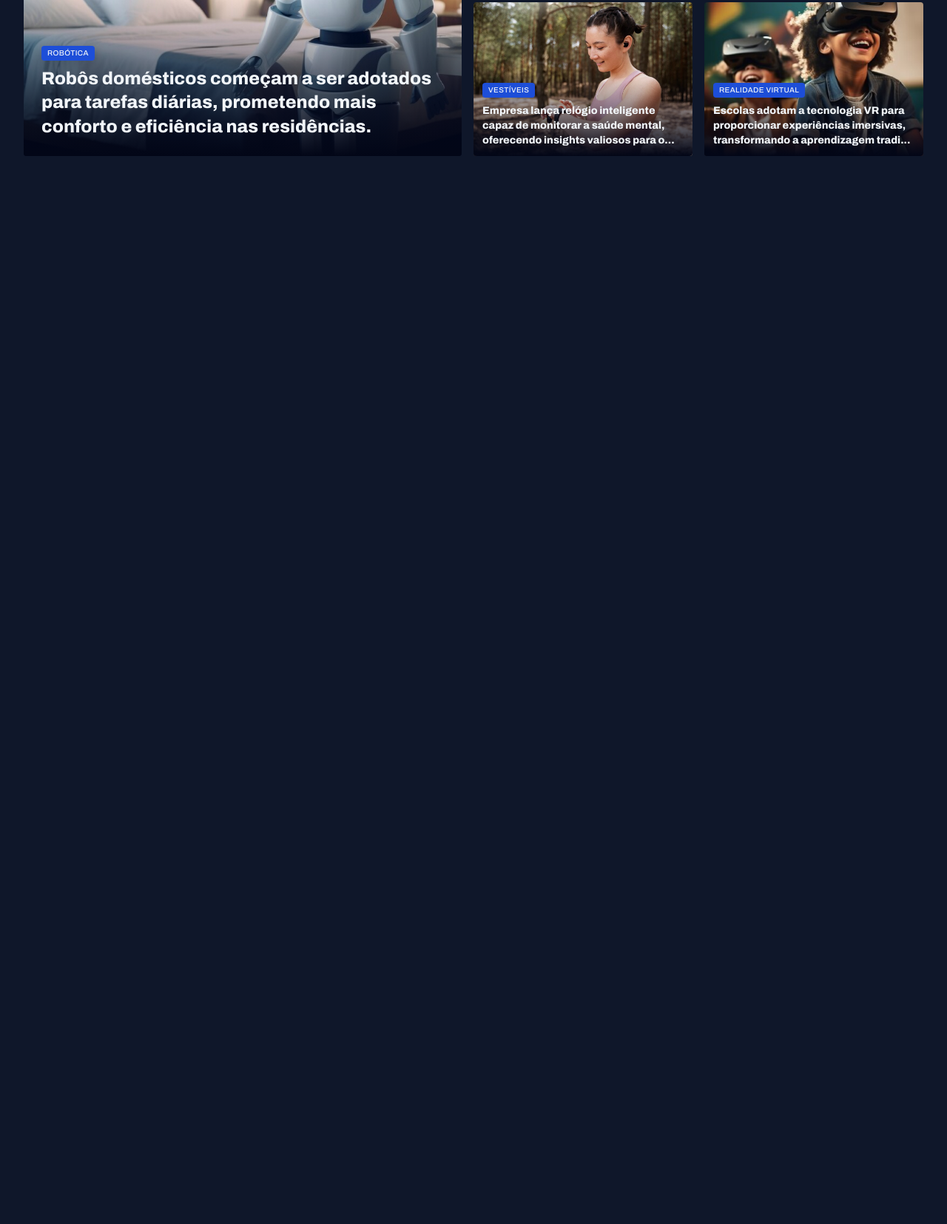
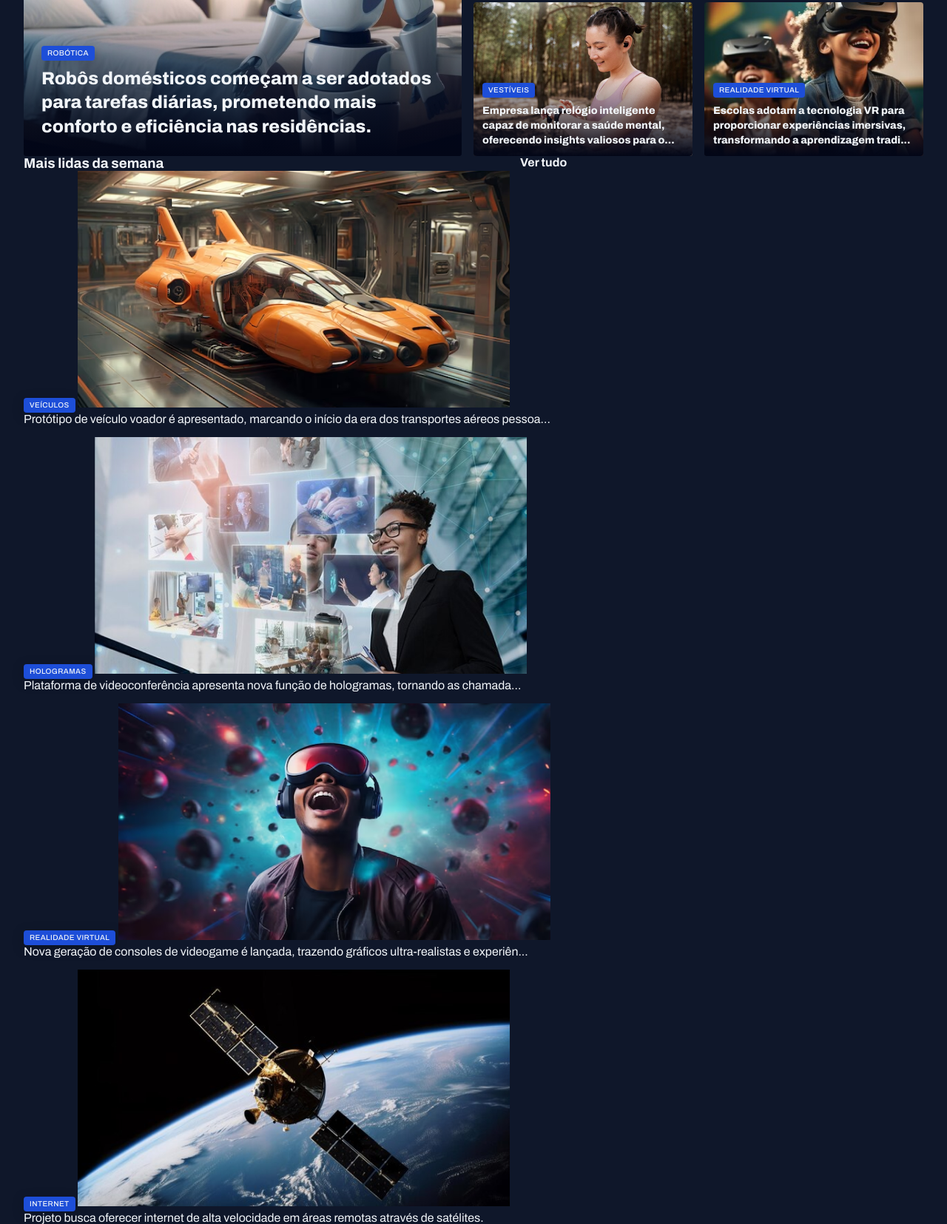
Before and after one commit to santos-vinicius/technews, a plain HTML site: page index.html in a window 1280 px wide. Shown: the part 369-2024 px from the top of the page at 74% size. Before the commit the page ends 800 px from the top, so only its background shows below. Drawn offline with Linux system fonts and the light colour scheme.

Commit message:
feat: weekly structure

```diff
--- a/index.html
+++ b/index.html
@@ -87,7 +87,44 @@
           </figcaption>
         </figure>
 
+
       </div>
+    </section>
+
+    <section id="weekly">
+      <header class="grid grid-flow-col">
+        <h3>Mais lidas da semana</h3>
+        <a href="#" class="grid grid-flow-col">
+          <strong>Ver tudo</strong>
+          <span></span>
+        </a>
+      </header>
+      <div class="grid gap-16">
+        <figure>
+          <span class="content-tag">veículos</span>
+          <img src="assets/images/Image 06.png" alt="Protótipo de veículo voador é apresentado, marcando o início da era dos transportes aéreos pessoais.">
+          <p>Protótipo de veículo voador é apresentado, marcando o início da era dos transportes aéreos pessoa...</p>
+        </figure>
+
+        <figure>
+          <span class="content-tag">hologramas</span>
+          <img src="assets/images/Image 07.png" alt="Plataforma de videoconferência apresenta nova função de hologramas, tornando as chamadas virtuais mais realistas e envolventes.">
+          <p>Plataforma de videoconferência apresenta nova função de hologramas, tornando as chamada...</p>
+        </figure>
+
+        <figure>
+          <span class="content-tag">realidade virtual</span>
+          <img src="assets/images/Image 08.png" alt="Nova geração de consoles de videogame é lançada, trazendo gráficos ultra-realistas e experiências de jogo totalmente envolventes.">
+          <p>Nova geração de consoles de videogame é lançada, trazendo gráficos ultra-realistas e experiên...</p>
+        </figure>
+
+        <figure>
+          <span class="content-tag">internet</span>
+          <img src="assets/images/Image 09.png" alt="Projeto busca oferecer internet de alta velocidade em áreas remotas através de satélites.">
+          <p>Projeto busca oferecer internet de alta velocidade em áreas remotas através de satélites.</p>
+        </figure>
+      </div>
+
     </section>
   </main>
 </body>
```
